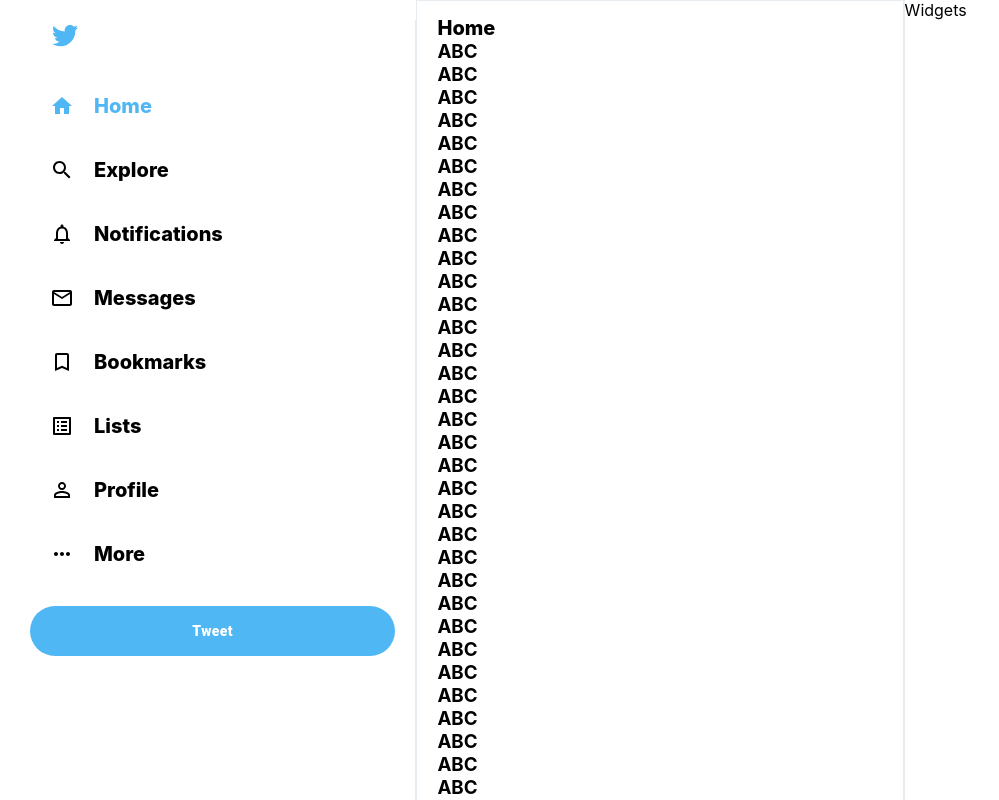
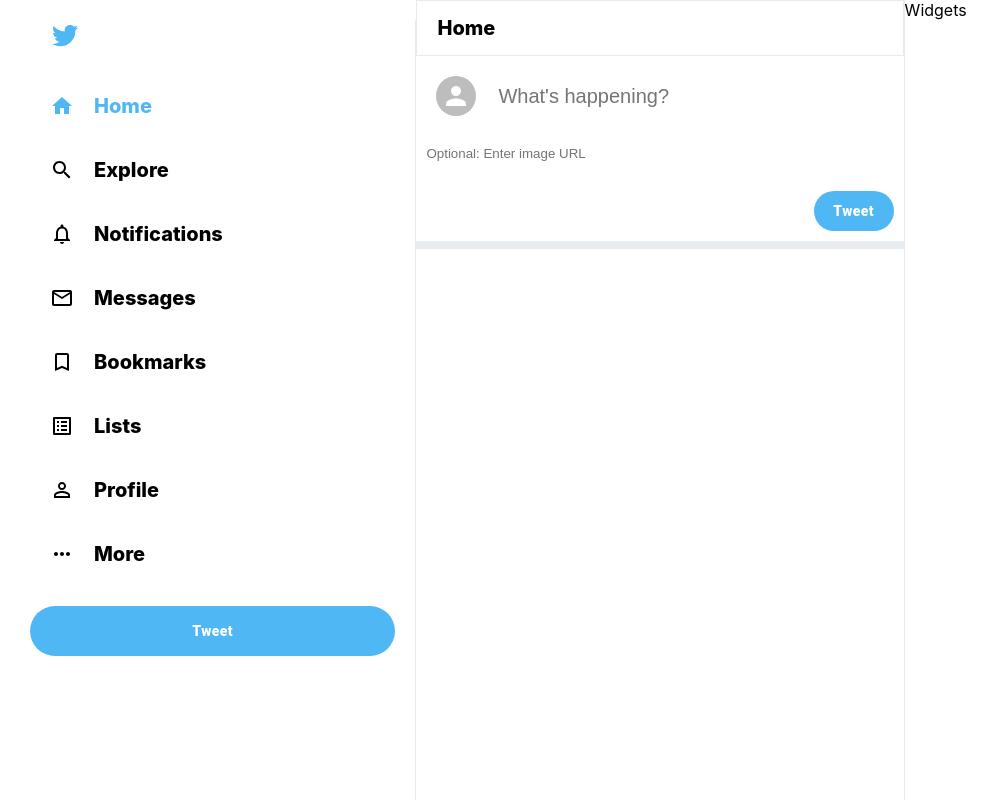
Before and after one commit to prattparedes/twitter-clone-yt, a React (Create React App) app: page / in a window 1280 px wide. Shown: the whole page, without its empty margins (0-999 px from the left). Built offline with nearby package versions, Linux system fonts and the light colour scheme.

Commit message:
tweetbox done

```diff
--- a/src/Components/Feed.jsx
+++ b/src/Components/Feed.jsx
@@ -1,69 +1,15 @@
 import React from 'react'
 import './Feed.css'
+import TweetBox from './ui/TweetBox'
 
 function Feed() {
   return (
     <div className='feed'>
       <div className="feed__header">
         <h2>Home</h2>
-        <h3>ABC</h3>
-        <h3>ABC</h3>
-        <h3>ABC</h3>
-        <h3>ABC</h3>
-        <h3>ABC</h3>
-        <h3>ABC</h3>
-        <h3>ABC</h3>
-        <h3>ABC</h3>
-        <h3>ABC</h3>
-        <h3>ABC</h3>
-        <h3>ABC</h3>
-        <h3>ABC</h3>
-        <h3>ABC</h3>
-        <h3>ABC</h3>
-        <h3>ABC</h3>
-        <h3>ABC</h3>
-        <h3>ABC</h3>
-        <h3>ABC</h3>
-        <h3>ABC</h3>
-        <h3>ABC</h3>
-        <h3>ABC</h3>
-        <h3>ABC</h3>
-        <h3>ABC</h3>
-        <h3>ABC</h3>
-        <h3>ABC</h3>
-        <h3>ABC</h3>
-        <h3>ABC</h3>
-        <h3>ABC</h3>
-        <h3>ABC</h3>
-        <h3>ABC</h3>
-        <h3>ABC</h3>
-        <h3>ABC</h3>
-        <h3>ABC</h3>
-        <h3>ABC</h3>
-        <h3>ABC</h3>
-        <h3>ABC</h3>
-        <h3>ABC</h3>
-        <h3>ABC</h3>
-        <h3>ABC</h3>
-        <h3>ABC</h3>
-        <h3>ABC</h3>
-        <h3>ABC</h3>
-        <h3>ABC</h3>
-        <h3>ABC</h3>
-        <h3>ABC</h3>
-        <h3>ABC</h3>
-        <h3>ABC</h3>
-        <h3>ABC</h3>
-        <h3>ABC</h3>
-        <h3>ABC</h3>
-        <h3>ABC</h3>
-        <h3>ABC</h3>
-        <h3>ABC</h3>
-        <h3>ABC</h3>
-        <h3>ABC</h3>
-        <h3>ABC</h3>
-        <h3>ABC</h3>
       </div>
+
+      <TweetBox />
     </div>
   )
 }
--- /dev/null
+++ b/src/Components/ui/TweetBox.css
@@ -0,0 +1,41 @@
+.tweetBox {
+    padding-bottom: 10px;
+    border-bottom: 8px solid var(--twitter-background);
+    padding-right: 10px;
+}
+
+.tweetBox > form {
+    display: flex;
+    flex-direction: column;
+}
+
+.tweetBox__input {
+    padding: 20px;
+    display: flex;
+}
+
+.tweetBox__input > input {
+    flex: 1;
+    margin-left: 20px;
+    font-size: 20px;
+    border: none;
+}
+
+.tweetBox__inputImage {
+    border: none;
+    padding: 10px;
+
+}
+
+.tweetBox__tweetButton {
+    background-color: var(--twitter-color) !important;
+    border: none !important;
+    color: white !important;
+    font-weight: 900 !important;
+    text-transform: inherit !important;
+    border-radius: 30px !important;
+    width: 80px;
+    height: 40px !important;
+    margin-top: 20px !important;
+    margin-left: auto !important;
+}
--- /dev/null
+++ b/src/Components/ui/TweetBox.jsx
@@ -0,0 +1,25 @@
+import { Avatar, Button } from "@mui/material";
+import React from "react";
+import "./TweetBox.css";
+
+function TweetBox() {
+  return (
+    <div className="tweetBox">
+      <form>
+        <div className="tweetBox__input">
+          <Avatar src="" />
+          <input type="text" placeholder="What's happening?" />
+        </div>
+        <input
+          className="tweetBox__inputImage"
+          type="text"
+          placeholder="Optional: Enter image URL"
+        />
+
+        <Button className="tweetBox__tweetButton">Tweet</Button>
+      </form>
+    </div>
+  );
+}
+
+export default TweetBox;
```
